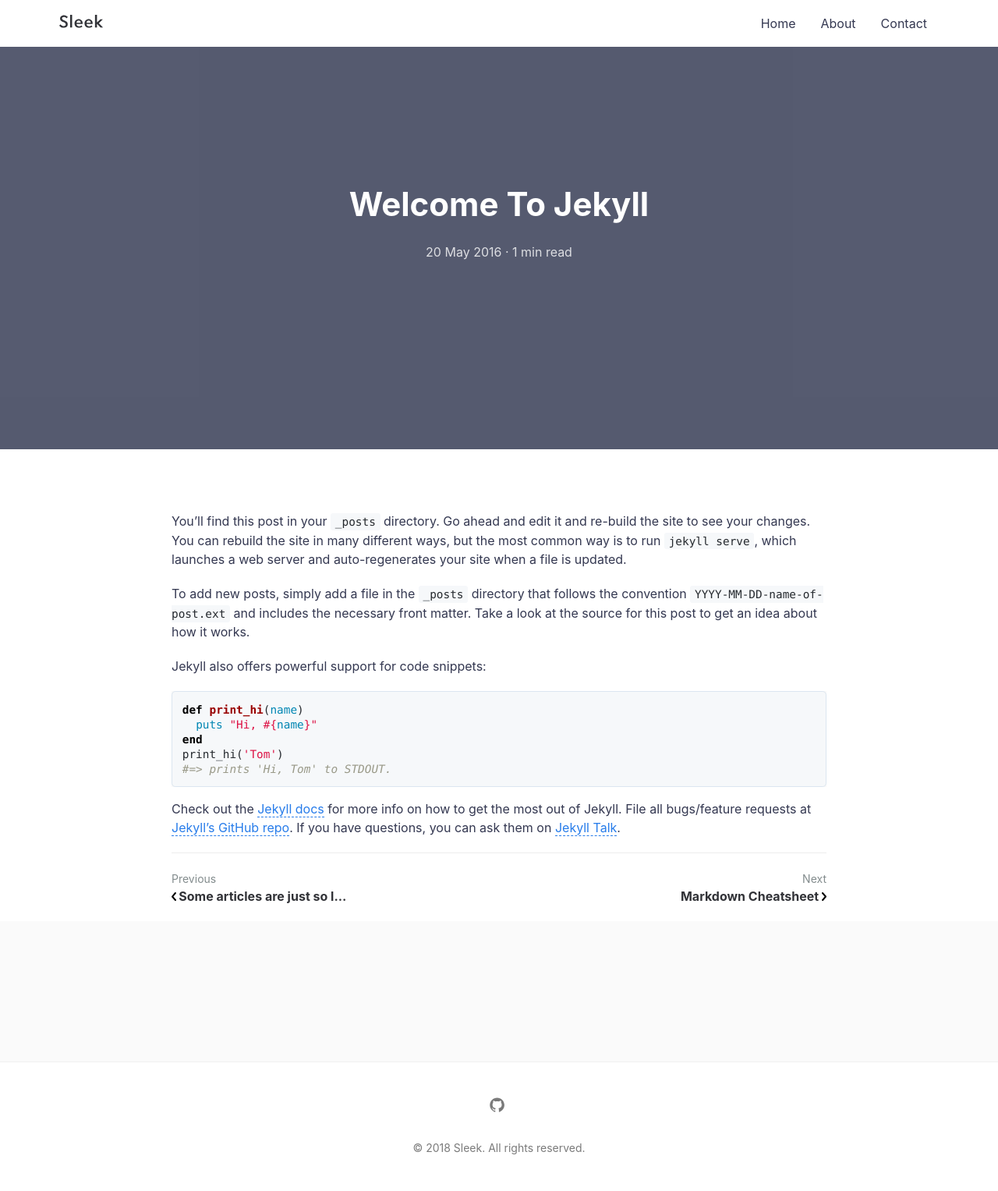
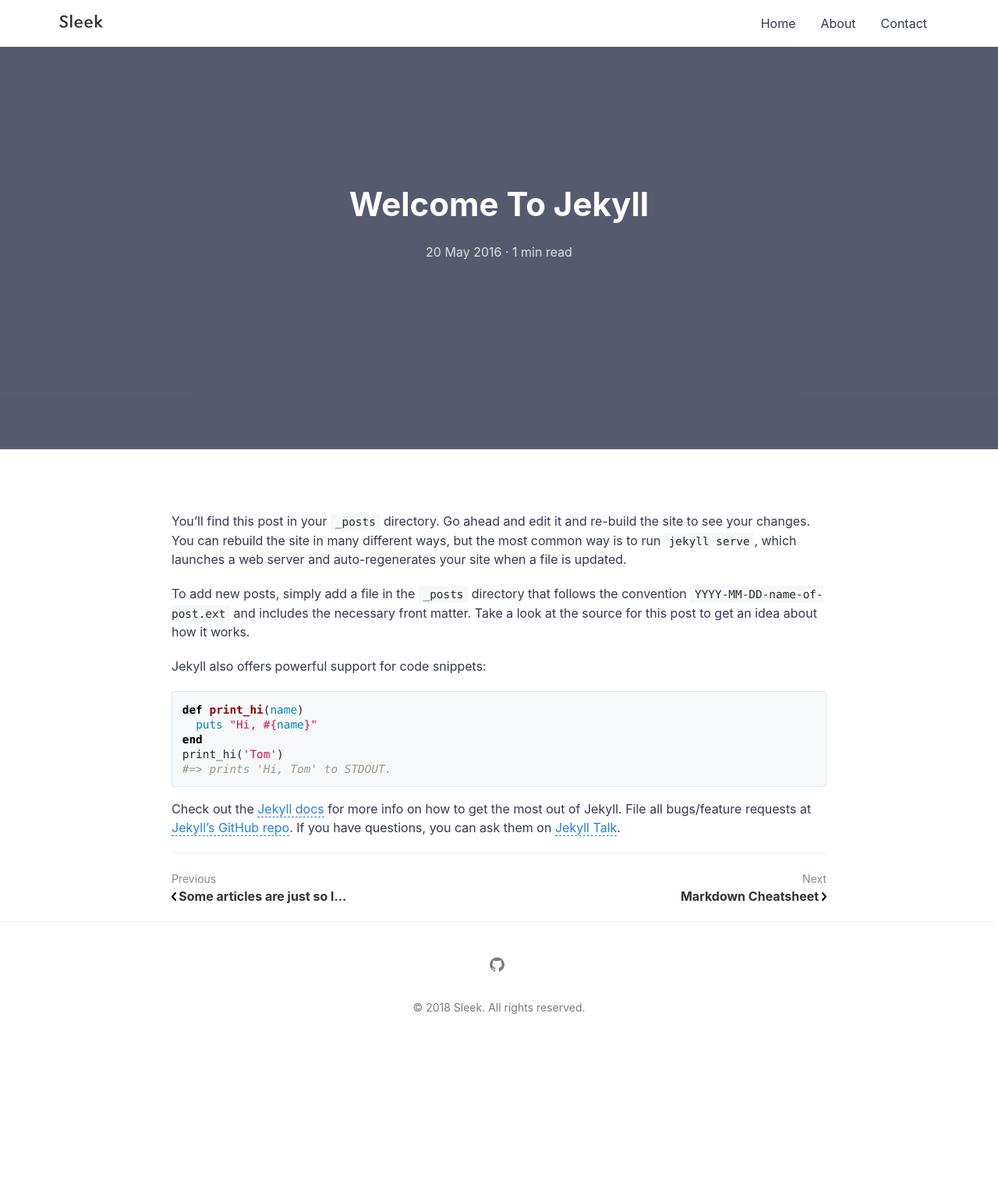
Before and after one commit to suyag/devlog, a Jekyll site: the page built from _posts/2016-05-20-welcome-to-jekyll.md, in a window 1280 px wide. Shown: the whole page at 78% size. Built offline with Jekyll 4.4.1, drawn with Linux system fonts in a browser that asks for light colours; comment, search, counter and statistics services are not loaded; after the commit the page ends 1347 px from its top, so only the background shows below that.

Commit message:
Disabling disqus

```diff
--- a/_layouts/post.html
+++ b/_layouts/post.html
@@ -93,21 +93,6 @@ layout: compress
         </div>
       </div>
     </div>
-
-    {% if site.disqus.shortname %}
-
-    <div class="comments">
-      <div class="container">
-        <div class="post-content">
-
-          {% include disqus.html %}
-
-        </div>
-      </div>
-    </div>
-
-    {% endif %}
-
   </main>
 
   {% include footer.html %}
```
